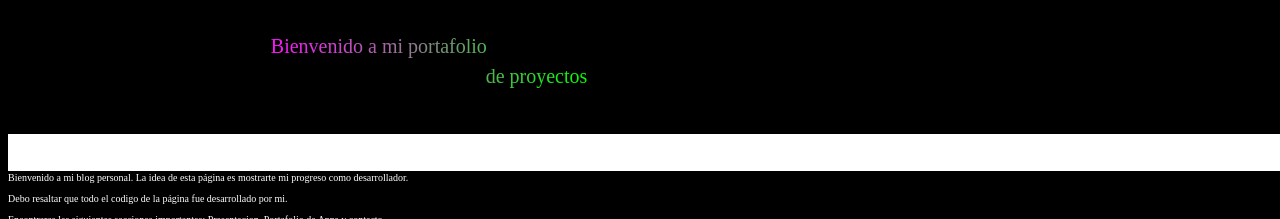
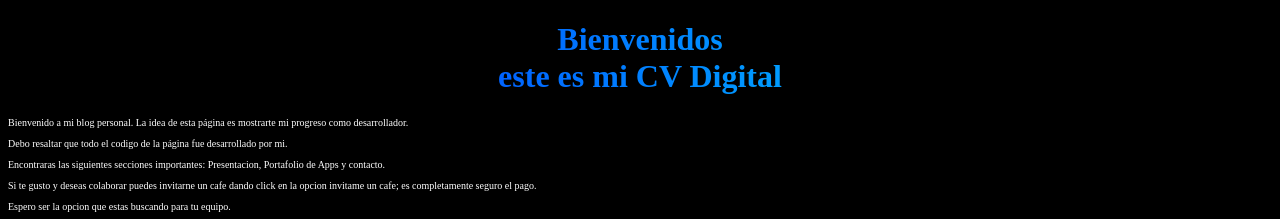
Before and after one commit to AnuarBarrera/proyectosIniciales, a plain HTML site: page Blog/index.html in a window 1280 px wide. Shown: the top 219 px of the page. Drawn offline with Linux system fonts and the light colour scheme.

Commit message:
changes in title, colors and moviment

```diff
--- a/Blog/index.html
+++ b/Blog/index.html
@@ -9,22 +9,7 @@
 
   <title>My Blog by Anuar</title>
 
-  <div class="titleColors">
-  <svg width="100%" height="10%">
-  <defs>
-    <linearGradient id="gradiente" x1="0%" y1="0%" x2="100%" y2="0%">
-      <stop offset="0%" stop-color="#F1F" />
-      <stop offset="100%" stop-color="#0f0" />
-      <animate attributeName="x1" from="0%" to="100%" dur="7s" repeatCount="indefinite" />
-      <animate attributeName="x2" from="100%" to="100%" dur="1s" repeatCount="indefinite" />
-    </linearGradient>
-  </defs>
-  <text x="5%" y="15%" font-size="20" fill="url(#gradiente)">
-    <tspan x="20%" y="30%">Bienvenido a mi portafolio</tspan>
-    <tspan x="37%" y="50%">de proyectos</tspan>
-  </text>
-  </svg>
-  </div>
+  <h1 class="welcome">Bienvenidos<br> este es mi CV Digital</h1>
 
   <div class = "texto1"> <p class="parrafo1">Bienvenido a mi blog personal. La idea de esta página es mostrarte mi progreso como desarrollador. </p>
   <p class="parrafo2">Debo resaltar que todo el codigo de la página fue desarrollado por mi.</p>
--- a/Blog/style.css
+++ b/Blog/style.css
@@ -1,3 +1,11 @@
+.welcome{
+  text-align: center;
+  background: linear-gradient(to right, #0000ff,#00ffff);
+  background-clip: white;
+  -webkit-background-clip: text;
+  -webkit-text-fill-color: transparent;
+}
+
 .titleColors{
   background: white;
   display: inline;
@@ -7,6 +15,7 @@
   text-align: center;
   width: 100%;
   height: 100%;
+  font-family: calibri;
 }
 
 body {
```
